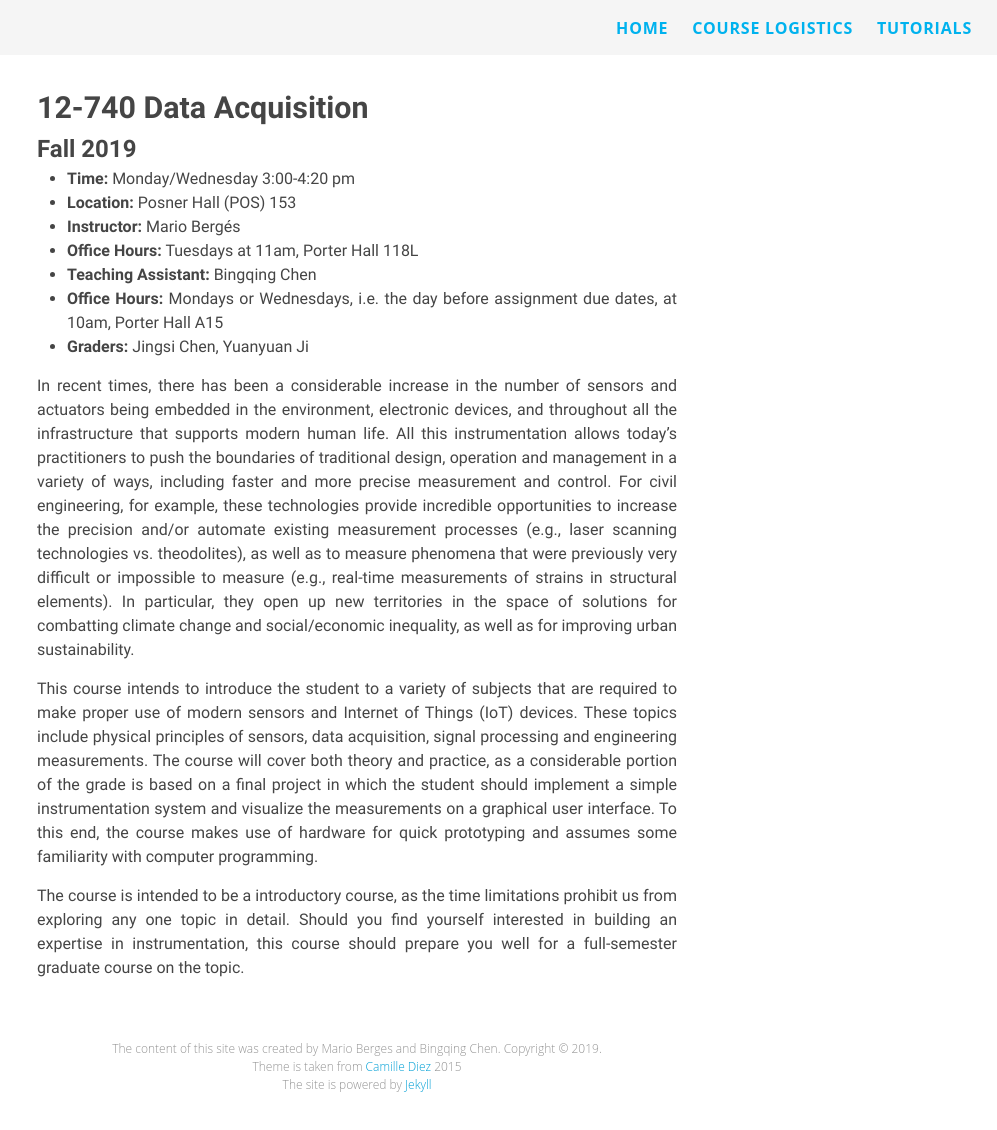
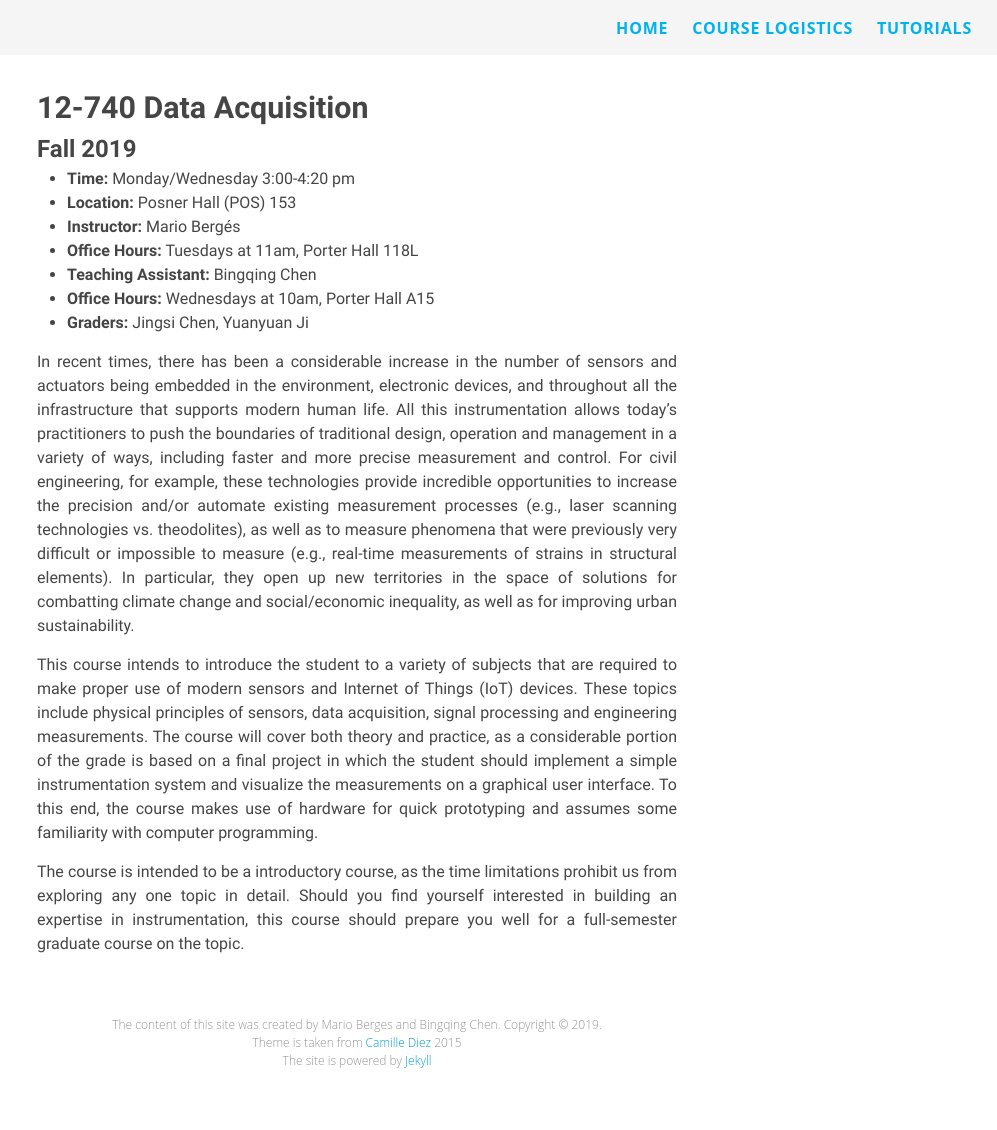
Before and after one commit to INFERLab/12740, a Jekyll site: the page built from index.md, in a window 1280 px wide. Shown: the whole page, without its empty margins (283-1280 px from the left). Built offline with Jekyll 4.4.1, drawn with Linux system fonts in a browser that asks for light colours; nearby versions of some CDN libraries; library files that are not in the unit come from our copies; after the commit the page ends 1106 px from its top, so only the background shows below that.

Commit message:
clarified TA hours

```diff
--- a/index.md
+++ b/index.md
@@ -10,7 +10,7 @@ title: Home
 - **Instructor:** Mario Bergés
 - **Office Hours:** Tuesdays at 11am, Porter Hall 118L
 - **Teaching Assistant:** Bingqing Chen
-- **Office Hours:** Mondays or Wednesdays, i.e. the day before assignment due dates, at 10am, Porter Hall A15
+- **Office Hours:** Wednesdays at 10am, Porter Hall A15
 - **Graders:** Jingsi Chen, Yuanyuan Ji
 
 In recent times, there has been a considerable increase in the number of sensors and actuators being embedded in the environment, electronic devices, and throughout all the infrastructure that supports modern human life. All this instrumentation allows today's practitioners to push the boundaries of traditional design, operation and management in a variety of ways, including faster and more precise measurement and control. For civil engineering, for example, these technologies provide incredible opportunities to increase the precision and/or automate existing measurement processes (e.g., laser scanning technologies vs. theodolites), as well as to measure phenomena that were previously very difficult or impossible to measure (e.g., real-time measurements of strains in structural elements). In particular, they open up new territories in the space of solutions for combatting climate change and social/economic inequality, as well as for improving urban sustainability.
```
